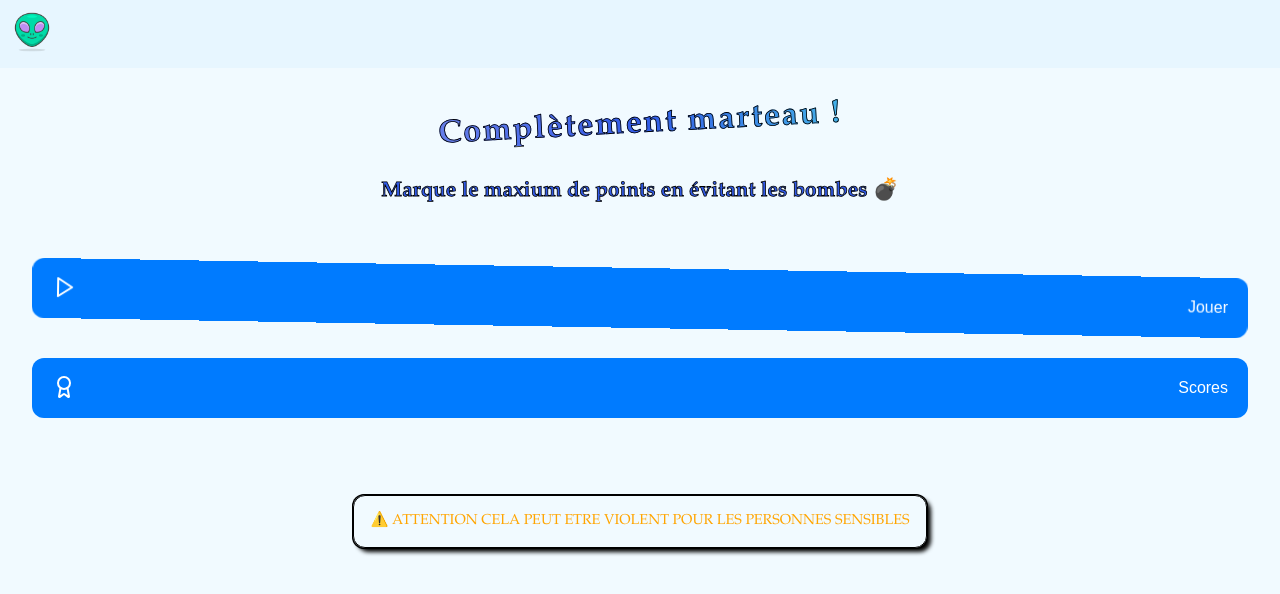
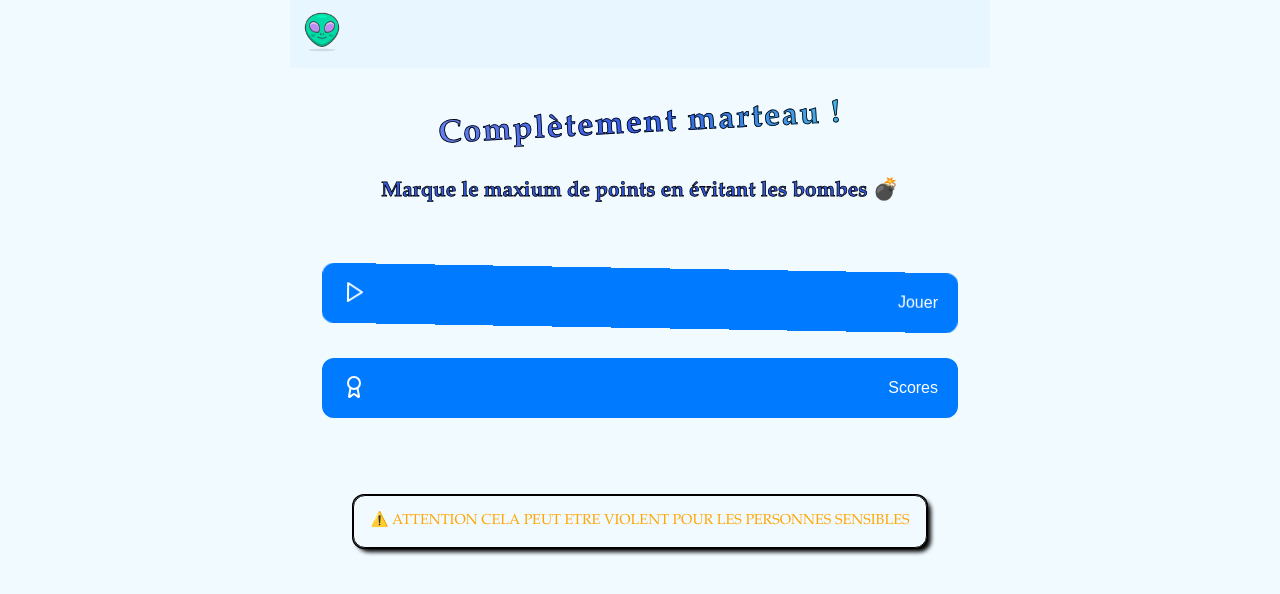
Before and after one commit to sthiefaine/waapi-hammer, a Next.js app: page / in a window 1280 px wide. Shown: the top 594 px of the page. Built offline with nearby package versions, Linux system fonts and the light colour scheme.

Commit message:
fix(css): min max width

```diff
--- a/app/globals.css
+++ b/app/globals.css
@@ -7,7 +7,8 @@ html {
 body {
   height: 100dvh;
   width: 100vw;
-  max-width: 100vw;
+  min-width: 350px;
+  max-width: 700px;
   margin: 0 auto;
   display: flex;
   flex-direction: column;
```
